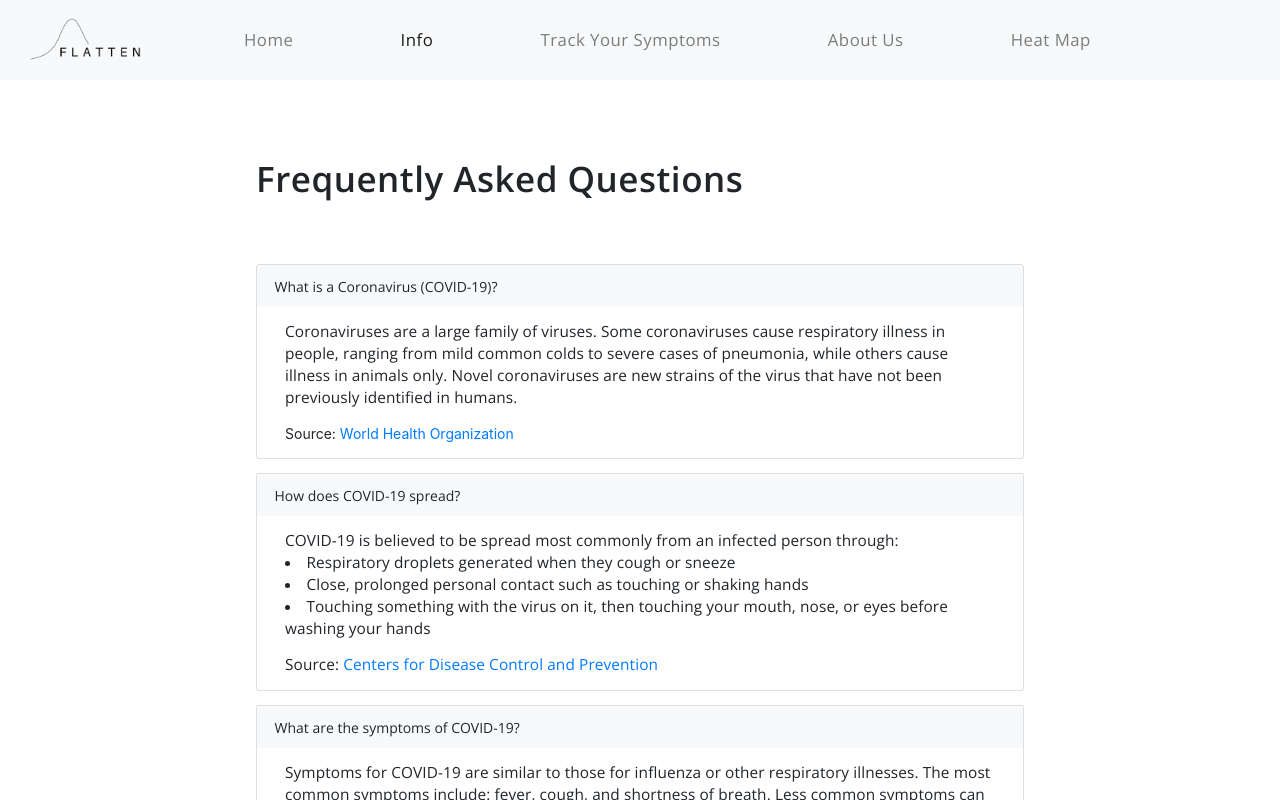
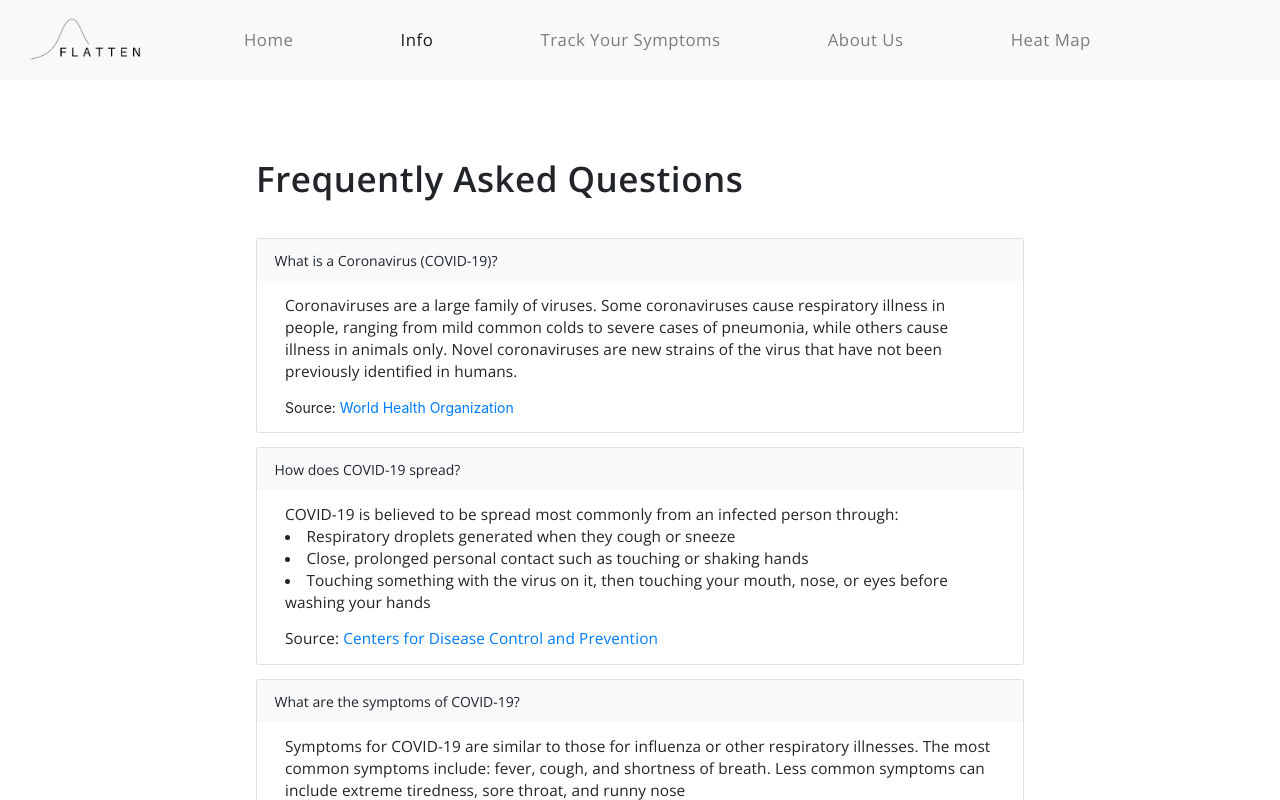
Before and after one commit to yifeiz/covid-19-frontend, a React (Create React App) app: page /info in a window 1280 px wide. Shown: the top 800 px of the page. Built offline with nearby package versions, Linux system fonts and the light colour scheme.

Commit message:
Small styling fixes

```diff
--- a/src/components/info/Info.css
+++ b/src/components/info/Info.css
@@ -10,7 +10,7 @@
 }
 
 .info__title {
-  padding-bottom: 36px;
+  padding-bottom: 10px;
 }
 
 .info__container {
```
Also changed, not shown: src/components/form/SymptomFormFields.jsx (+5 -13 lines).
